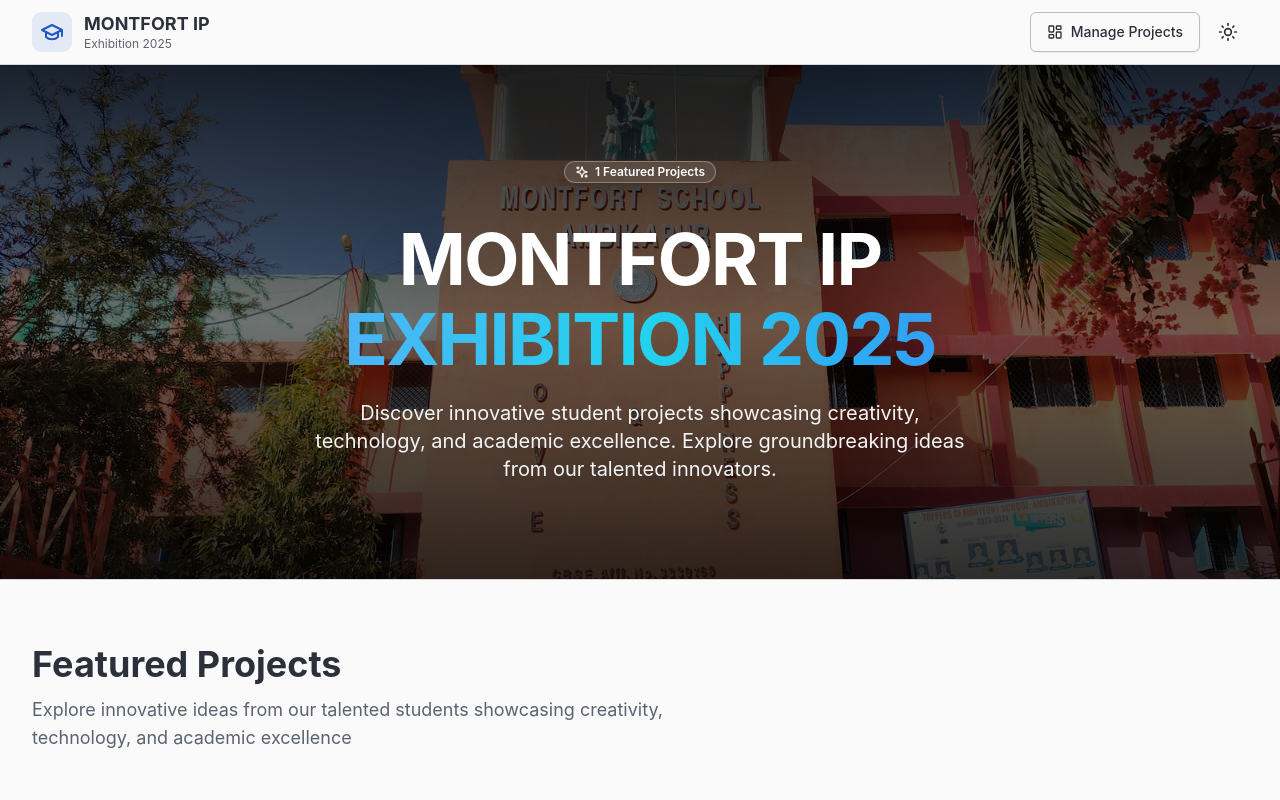
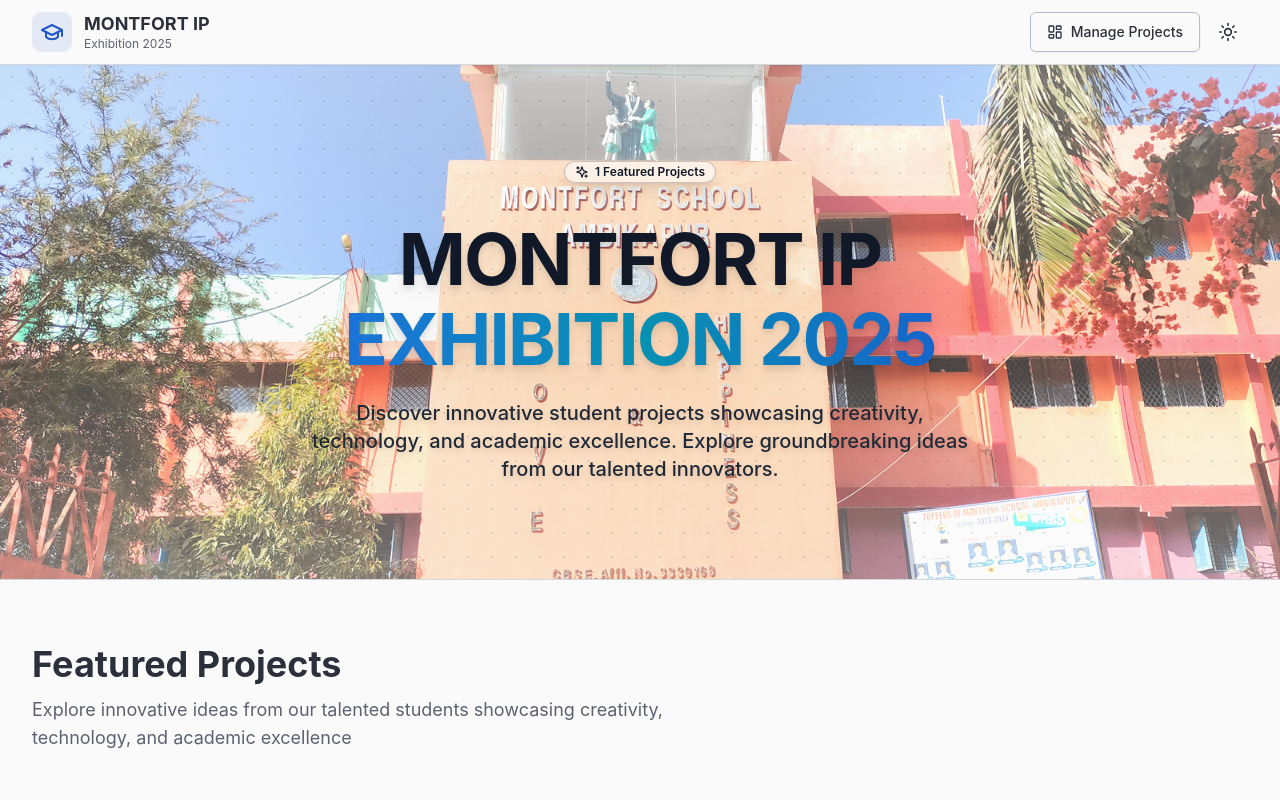
Before and after one commit to Anudeep5847/IP-EXHIBITION, a React (Vite) app: page / in a window 1280 px wide. Shown: the top 800 px of the page. Built offline with nearby package versions, Linux system fonts and the light colour scheme.

Commit message:
Update hero.tsx

```diff
--- a/src/components/hero.tsx
+++ b/src/components/hero.tsx
@@ -1,43 +1,80 @@
 import { Sparkles } from "lucide-react";
 import { Badge } from "@/components/ui/badge";
+import { useTheme } from "@/components/theme-provider";
 
 interface HeroProps {
   projectCount: number;
 }
 
 export function Hero({ projectCount }: HeroProps) {
+  const { theme } = useTheme();
+  const isDark = theme === "dark";
+
   return (
-    <section className="relative overflow-hidden border-b min-h-[500px] flex items-center">
-      {/* Background Image - Public Folder */}
+    <section className="relative overflow-hidden border-b min-h-[500px] flex items-center transition-all duration-500">
+      {/* Background Image with theme-aware brightness */}
       <div
-        className="absolute inset-0 bg-cover bg-center bg-no-repeat"
+        className="absolute inset-0 bg-cover bg-center bg-no-repeat transition-all duration-500"
         style={{
           backgroundImage: `url('/slider1.jpg')`,
+          filter: isDark ? 'brightness(0.7) contrast(1.1)' : 'brightness(1.1) contrast(0.95)',
         }}
       />
 
-      {/* Gradient Overlay */}
-      <div className="absolute inset-0 bg-gradient-to-b from-black/80 via-black/50 to-black/80 bg-black/10" />
+      {/* Theme-aware Gradient Overlay */}
+      <div
+        className={`absolute inset-0 transition-all duration-500 ${
+          isDark
+            ? 'bg-gradient-to-b from-black/70 via-black/50 to-black/70'
+            : 'bg-gradient-to-b from-white/40 via-white/20 to-white/40'
+        }`}
+      />
 
-      {/* Content */}
+      {/* Optional: Dot Pattern (more subtle in light mode) */}
+      <div
+        className={`absolute inset-0 transition-opacity duration-500 ${
+          isDark ? 'opacity-20' : 'opacity-10'
+        }`}
+        style={{
+          backgroundImage: 'radial-gradient(circle, currentColor 1px, transparent 1px)',
+          backgroundSize: '24px 24px',
+          color: isDark ? 'white' : 'black'
+        }}
+      />
+
+      {/* Content with theme-aware colors */}
       <div className="container relative mx-auto px-4 sm:px-6 lg:px-8 py-16 sm:py-20 lg:py-24 z-10">
         <div className="mx-auto max-w-4xl text-center space-y-6">
           <Badge
             variant="outline"
-            className="mb-4 border-white/30 bg-white/10 text-white hover:bg-white/20 backdrop-blur-md shadow-lg"
+            className={`mb-4 backdrop-blur-md shadow-lg transition-all duration-300 ${
+              isDark
+                ? 'border-white/30 bg-white/10 text-white hover:bg-white/20'
+                : 'border-black/20 bg-white/60 text-gray-900 hover:bg-white/80'
+            }`}
           >
             <Sparkles className="mr-1.5 h-3.5 w-3.5" />
             {projectCount} Featured Projects
           </Badge>
 
-          <h1 className="text-4xl sm:text-5xl md:text-6xl lg:text-7xl font-bold tracking-tight text-white drop-shadow-2xl">
+          <h1 className={`text-4xl sm:text-5xl md:text-6xl lg:text-7xl font-bold tracking-tight transition-all duration-300 ${
+            isDark ? 'text-white drop-shadow-2xl' : 'text-gray-900 drop-shadow-lg'
+          }`}>
             MONTFORT IP
-            <span className="block mt-2 bg-gradient-to-r from-blue-400 via-cyan-400 to-blue-500 bg-clip-text text-transparent">
+            <span className={`block mt-2 bg-clip-text text-transparent ${
+              isDark
+                ? 'bg-gradient-to-r from-blue-400 via-cyan-400 to-blue-500'
+                : 'bg-gradient-to-r from-blue-600 via-cyan-600 to-blue-700'
+            }`}>
               EXHIBITION 2025
             </span>
           </h1>
 
-          <p className="mx-auto max-w-2xl text-base sm:text-lg md:text-xl text-gray-100 leading-relaxed drop-shadow-lg">
+          <p className={`mx-auto max-w-2xl text-base sm:text-lg md:text-xl leading-relaxed transition-all duration-300 ${
+            isDark
+              ? 'text-gray-100 drop-shadow-lg'
+              : 'text-gray-800 drop-shadow-md font-medium'
+          }`}>
             Discover innovative student projects showcasing creativity,
             technology, and academic excellence. Explore groundbreaking ideas
             from our talented innovators.
```
